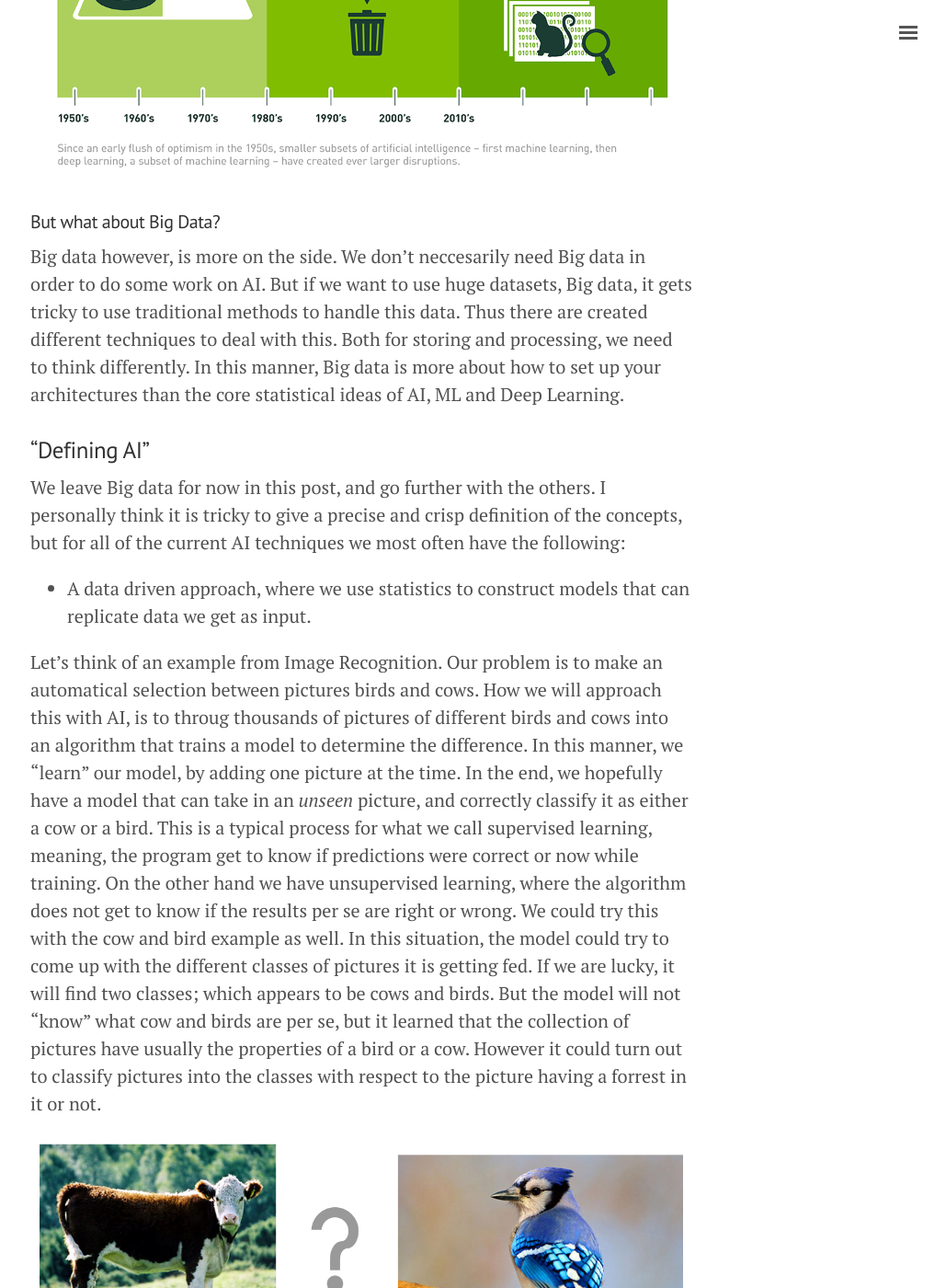
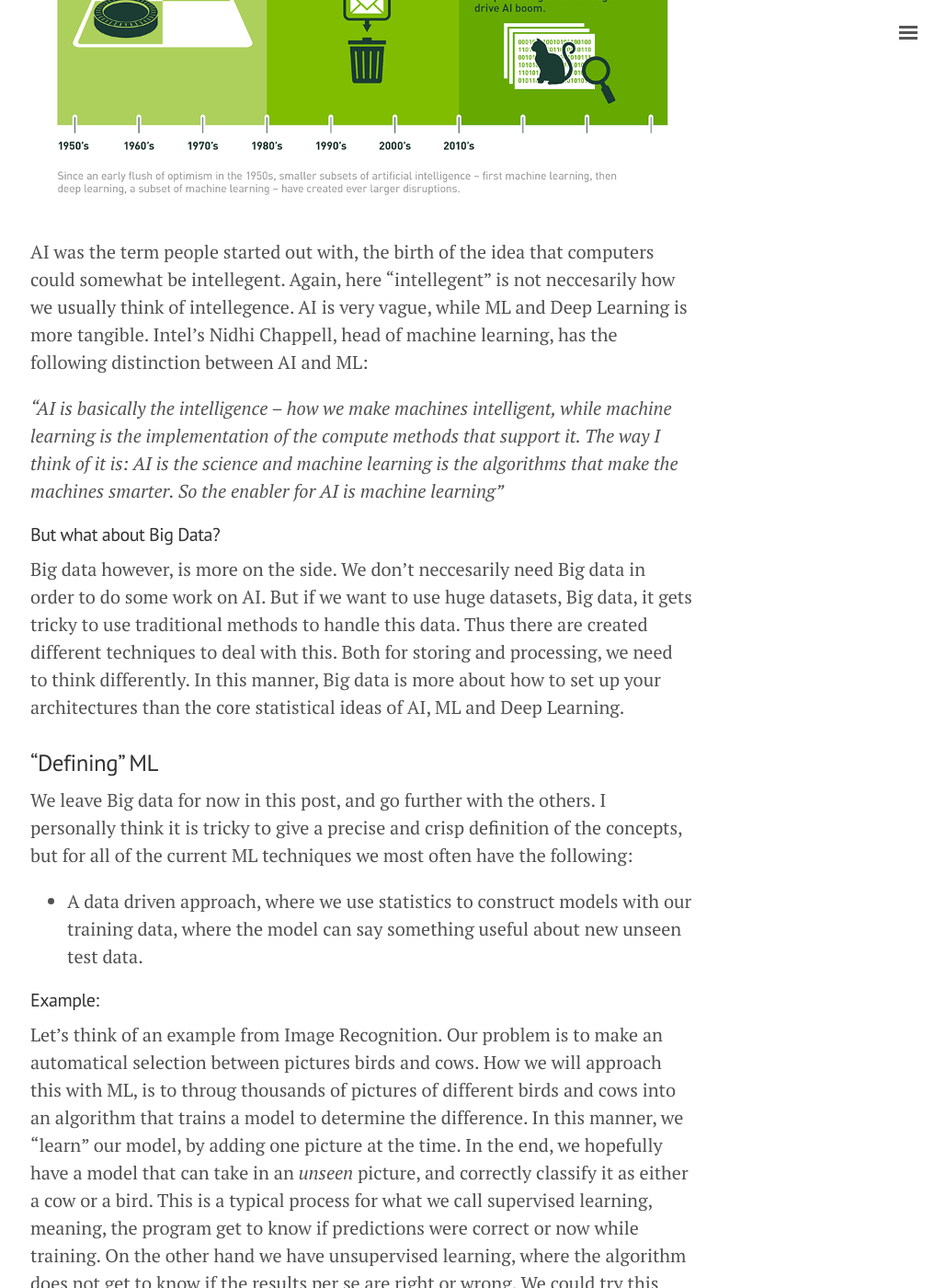
Before and after one commit to herman-hellenes/herman-hellenes.github.io, a Jekyll site: the page built from undone_posts/2017-08-23-intro-ML.md, in a window 1280 px wide and 1400 px high, scrolled down 1030 px. Shown: the whole window at 92% size, without its empty margins (247-1276 px from the left). Built offline with Jekyll 4.4.1, drawn with Linux system fonts in a browser that asks for light colours; nearby versions of some CDN libraries; comment, search, counter and statistics services are not loaded; some of the changed text lies outside the part shown.

Commit message:
Update 2017-08-23-intro-ML.md

```diff
--- a/undone_posts/2017-08-23-intro-ML.md
+++ b/undone_posts/2017-08-23-intro-ML.md
@@ -4,27 +4,35 @@
 date: 2017-08-23
 ---
 
-Hey there you beautiful ladies and gentlemen, señoras y señores, damen und herren, 女士们(們) 先生们(們 ! Hope you have a great day. I am now making a "series" of posts regarding Machine Learning. They will vary from the conceptual level, the low level technicalities, to some inspirations to applications.
+Hey there you beautiful ladies and gentlemen, señoras y señores, damen und herren, 女士们(們) 先生们(們 ! Hope you have a great day. I am now making a "series" of posts regarding Machine Learning. They will vary from the conceptual level, the low level technicalities, to contain inspiration to real-life applications.
 
 
 ### Setting the stage - how are the buzzwords connected?
 
-Machine Learning, Artificial Intelligence, Deep Learning, Big Data! There is such a great hype for these techniques, specially among non-technical folks. There is a conception that these techniques are able to solve all kinds of problems, in a hassle free way. People are going to loose their jobs and we will soon end up as in the Matrix. I will try to make an own post regarding this, discussing if machines really can be intelligent. For now, assume that that's not the case. It will be blood, sweat, toil and tears to pull off any real-world Machine Learning project.
+**Machine Learning, Artificial Intelligence, Deep Learning, Big Data!** It is such a great hype for these techniques. There is a conception that these techniques are able to solve all kinds of problems, in a hassle free way. People are going to loose their jobs and we will soon end up as in the Matrix. I will try to make an own post regarding the latter, discussing if machines really can be intelligent, as well as defining intellegence. For now, we will dig into the concepts and techniques available today. It will be blood, sweat, toil and tears to pull off any real-world project involving our buzzwords.
 
 There are some rather blurred lines between the concepts of Machine Learning (ML), Artificial Intelligence (AI), Deep Learning and Big Data. As the illustration below shows us, Deep Learning is a subgroup within ML. ML is again a subgroup within AI. The figure is collected from the [Nvidia blog](https://blogs.nvidia.com/blog/2016/07/29/whats-difference-artificial-intelligence-machine-learning-deep-learning-ai/).
 
 ![center](/figs/2017-08-23-intro-ML/Deep_Learning_Icons_R5_PNG.png)
 
+
+AI was the term people started out with, the birth of the idea that computers could somewhat be intellegent. Again, here "intellegent" is not neccesarily how we usually think of intellegence. AI is very vague, while ML and Deep Learning is more tangible. Intel’s Nidhi Chappell, head of machine learning, has the following distinction between AI and ML:
+
+*"AI is basically the intelligence – how we make machines intelligent, while machine learning is the implementation of the compute methods that support it. The way I think of it is: AI is the science and machine learning is the algorithms that make the machines smarter. So the enabler for AI is machine learning"*
+
 #### But what about Big Data?
 Big data however, is more on the side. We don't neccesarily need Big data in order to do some work on AI. But if we want to use huge datasets, Big data, it gets tricky to use traditional methods to handle this data. Thus there are created different techniques to deal with this. Both for storing and processing, we need to think differently. In this manner, Big data is more about how to set up your architectures than the core statistical ideas of AI, ML and Deep Learning.
 
+### "Defining" ML
 
-### "Defining AI"
+We leave Big data for now in this post, and go further with the others. I personally think it is tricky to give a precise and crisp definition of the concepts, but for all of the current ML techniques we most often have the following:
 
-We leave Big data for now in this post, and go further with the others. I personally think it is tricky to give a precise and crisp definition of the concepts, but for all of the current AI techniques we most often have the following:
- * A data driven approach, where we use statistics to construct models that can replicate data we get as input.
+* A data driven approach, where we use statistics to construct models with our training data, where the model can say something useful about new unseen test data.
 
-Let's think of an example from Image Recognition. Our problem is to make an automatical selection between pictures birds and cows. How we will approach this with AI, is to throug thousands of pictures of different birds and cows into an algorithm that trains a model to determine the difference. In this manner, we "learn" our model, by adding one picture at the time. In the end, we hopefully have a model that can take in an *unseen* picture, and correctly classify it as either a cow or a bird. This is a typical process for what we call supervised learning, meaning, the program get to know if predictions were correct or now while training. On the other hand we have unsupervised learning, where the algorithm does not get to know if the results per se are right or wrong. We could try this with the cow and bird example as well. In this situation, the model could try to come up with the different classes of pictures it is getting fed. If we are lucky, it will find two classes; which appears to be cows and birds. But the model will not "know" what cow and birds are per se, but it learned that the collection of pictures have usually the properties of a bird or a cow. However it could turn out to classify pictures into the classes with respect to the picture having a forrest in it or not.
+
+#### Example:
+
+Let's think of an example from Image Recognition. Our problem is to make an automatical selection between pictures birds and cows. How we will approach this with ML, is to throug thousands of pictures of different birds and cows into an algorithm that trains a model to determine the difference. In this manner, we "learn" our model, by adding one picture at the time. In the end, we hopefully have a model that can take in an *unseen* picture, and correctly classify it as either a cow or a bird. This is a typical process for what we call supervised learning, meaning, the program get to know if predictions were correct or now while training. On the other hand we have unsupervised learning, where the algorithm does not get to know if the results per se are right or wrong. We could try this with the cow and bird example as well. In this situation, the model could try to come up with the different classes of pictures it is getting fed. If we are lucky, it will find two classes; which appears to be cows and birds. But the model will not "know" what cow and birds are per se, but it learned that the collection of pictures have usually the properties of a bird or a cow. However it could turn out to classify pictures into the classes with respect to the picture having a forrest in it or not.
 
 ![center](/figs/2017-08-23-intro-ML/cow_bird.png)
 
```
